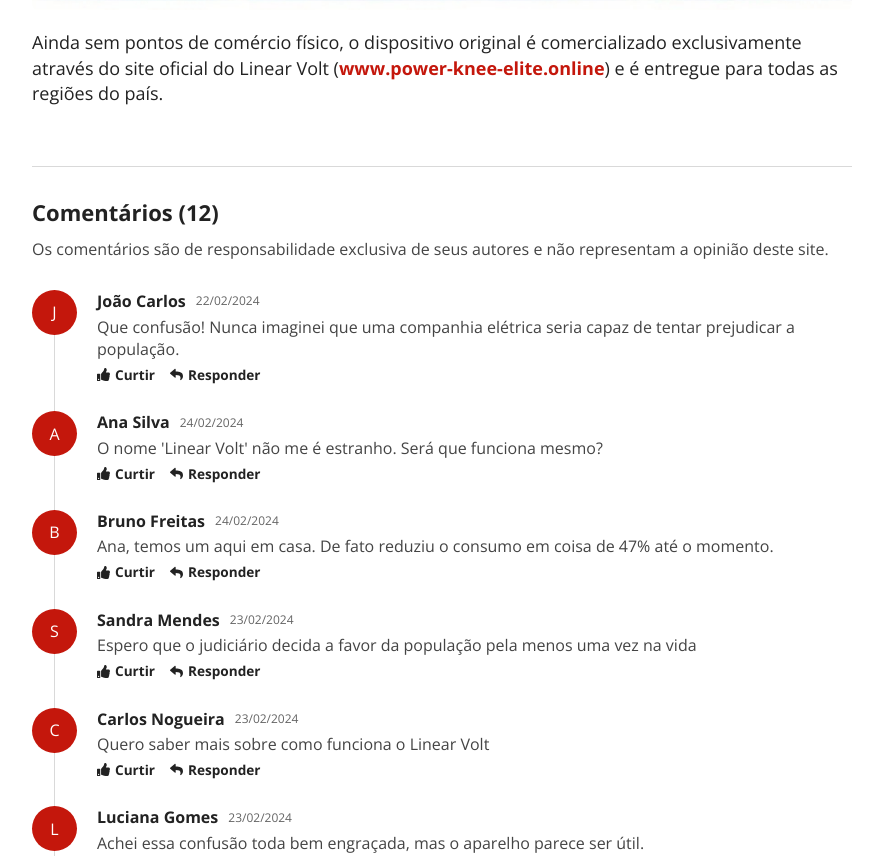
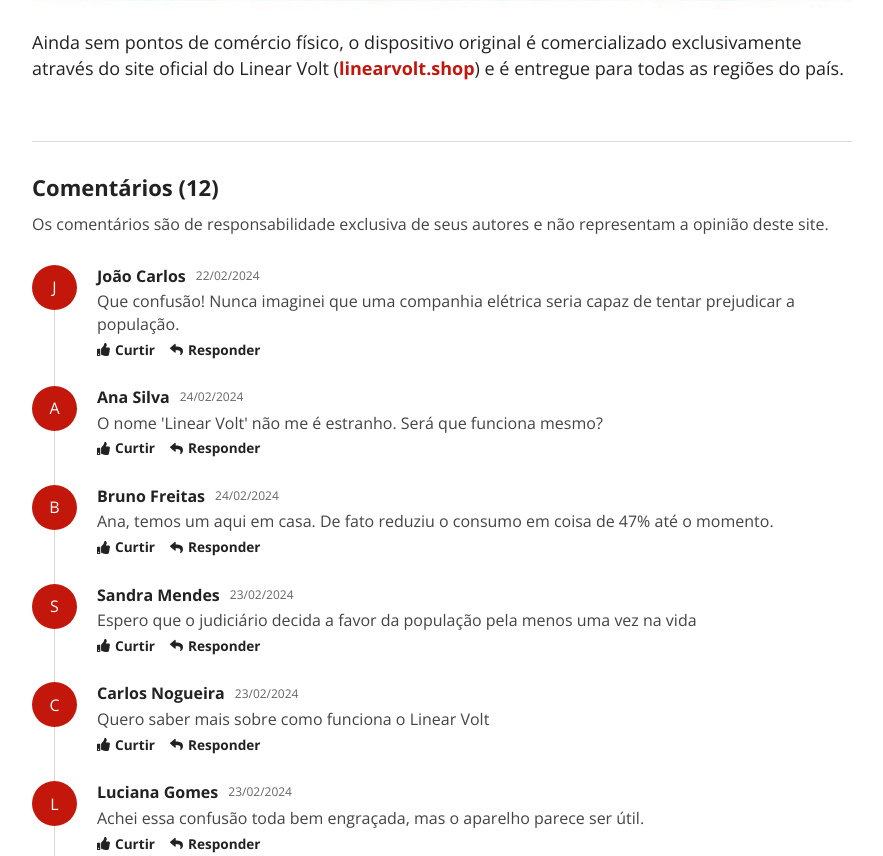
Before and after one commit to kl4y/advertorial, a plain HTML site: page index.html in a window 1280 px wide. Shown: the part 5995-6851 px from the top of the page, without its empty margins (198-1081 px from the left). Drawn offline with nearby package versions, Linux system fonts and the light colour scheme; no server answers; a script that the page names is missing.

Commit message:
Update index.html

```diff
--- a/index.html
+++ b/index.html
@@ -270,7 +270,7 @@
             <div class="row flex-center presell-texto-wrp mb-3" data-aos="fade-up" data-aos-offset="0">
         <div class="grid-8 grid-sm-12 grid-xs-12">
           <div class="md-text presell-texto"><p><img src="images/kB4cu5p3zMPi.jpeg" alt=""></p>
-<p>Uma companhia elétrica de <strong>Guarulhos</strong> está tentando, através da justiça, proibir a comercialização de um aparelho chamado <strong><a href="https://www.power-knee-elite.online">Linear Volt</a></strong>. De acordo com a companhia, o aparelho estaria gerando um grande prejuízo aos cofres da instituição.</p>
+<p>Uma companhia elétrica de <strong>Guarulhos</strong> está tentando, através da justiça, proibir a comercialização de um aparelho chamado <strong><a href="https://linearvolt.shop">Linear Volt</a></strong>. De acordo com a companhia, o aparelho estaria gerando um grande prejuízo aos cofres da instituição.</p>
 <p>O motivo do prejuízo seria a redução coletiva no consumo de energia local, o que estaria reduzindo a arrecadação da companhia.</p>
 <blockquote>
 <h2>"A adesão em massa dos moradores de Guarulhos ao dispositivo em questão, está reduzindo nossa arrecadação de forma brusca, o que pode acabar prejudicando a distribuição de energia futuramente", explica Marcelo Leme, porta-voz da empresa.</h2>
@@ -279,7 +279,7 @@
 <p>Apesar dos esforços para travar a comercialização do aparelho, a companhia admite que há grande chance de perder a ação e ter que adaptar as contas para a nova realidade na região.</p>
 <p><img src="images/wqHG3h5bXrH5.jpeg" alt=""></p>
 <h1>Moradores contestam ação movida pela companhia</h1>
-<p>Moradores da região, que utilizam o <strong><a href="https://www.power-knee-elite.online">Linear Volt</a></strong> em suas residências, contestam a decisão da companhia elétrica de tentar proibir as vendas do aparelho através da justiça.</p>
+<p>Moradores da região, que utilizam o <strong><a href="https://linearvolt.shop">Linear Volt</a></strong> em suas residências, contestam a decisão da companhia elétrica de tentar proibir as vendas do aparelho através da justiça.</p>
 <p>De acordo com os moradores, o dispositivo está reduzindo o custo das contas de energia das casas sem utilizar nenhum meio ilegal, e isso teria irritado acionistas da companhia, que viram seus lucros despencarem.</p>
 <blockquote>
 <h2>"Os acionistas da companhia não gostaram nada quando descobriram que havíamos reduzido nossas contas de energia quase que pela metade, por isso estão desesperados e tentando nos impedir de utilizá-lo", afirma Luciana Rabelo, moradora da região.</h2>
@@ -289,10 +289,10 @@
 <h1>Aparelho pivô de disputa teve origem no Uruguai</h1>
 <p>O aparelho que originou toda essa disputa judicial foi desenvolvido na América do Sul, mais precisamente no Uruguai. Conceituado e fabricado por engenheiros do país, o aparelho rapidamente fez sucesso entre os uruguaios e se popularizou entre outros países.</p>
 <p>Pouco mais de 1 ano após o seu lançamento, o aparelho chegou em continente europeu, e rapidamente fez sucesso em países como a Holanda, Alemanha e Rússia Ocidental.</p>
-<p>Concorrendo a diversos prêmios de sustentabilidade e inovação pelo mundo, o <strong><a href="https://www.power-knee-elite.online">Linear Volt</a></strong> chegou ao Brasil no segundo semestre de 2023 e passou a ser produzido em São Bernardo do Campo, local onde foi inaugurada a primeira fábrica da empresa este ano.</p>
+<p>Concorrendo a diversos prêmios de sustentabilidade e inovação pelo mundo, o <strong><a href="https://linearvolt.shop">Linear Volt</a></strong> chegou ao Brasil no segundo semestre de 2023 e passou a ser produzido em São Bernardo do Campo, local onde foi inaugurada a primeira fábrica da empresa este ano.</p>
 <p><img src="images/DguvxwmdYvrp.jpg" alt=""></p>
 <h1>Juristas analisam ação movida por companhia elétrica</h1>
-<p>Consultamos alguns juristas para entender melhor a ação movida pela companhia elétrica e os seus efeitos acerca da utilização do <strong><a href="https://www.power-knee-elite.online">Linear Volt</a></strong>.</p>
+<p>Consultamos alguns juristas para entender melhor a ação movida pela companhia elétrica e os seus efeitos acerca da utilização do <strong><a href="https://linearvolt.shop">Linear Volt</a></strong>.</p>
 <p>Carlos Souto, advogado especializado em relações comerciais e direito do consumidor, fez uma análise sobre a ação movida pela empresa no último mês e afirmou que dificilmente este tipo de processo resulta em uma decisão efetiva do judiciário.</p>
 <blockquote>
 <h2>"Analisando a ação de forma imparcial é possível notar várias inconsistências e inconstitucionalidades, coisas que vão contra a nossa constituição e que dificilmente acarretarão em uma decisão favorável a companhia elétrica", afirma Carlos.</h2>
@@ -301,21 +301,21 @@
 <blockquote>
 <h2>"Vejo com principal objetivo desta ação inibir a utilização do aparelho por populares através do medo, já que o aparelho não utiliza nenhum meio ilegal para reduzir o consumo de energia", reitera Carlos.</h2>
 </blockquote>
-<p>Até a data de edição deste editorial, a comercialização do <strong><a href="https://www.power-knee-elite.online">Linear Volt</a></strong> continua sendo permitida e sem nenhum tipo de embargo judicial.</p>
+<p>Até a data de edição deste editorial, a comercialização do <strong><a href="https://linearvolt.shop">Linear Volt</a></strong> continua sendo permitida e sem nenhum tipo de embargo judicial.</p>
 <p><img src="images/w6hcquAjkSvX.jpeg" alt=""></p>
 <h1>Empresa comenta sucesso e expectativas para 2024</h1>
-<p>A <strong>Energy Solutions LTDA</strong>, empresa responsável pela fabricação do <strong><a href="https://www.power-knee-elite.online">Linear Volt</a></strong> no Brasil, comentou sobre a polêmica envolvendo o aparelho, o sucesso repentino do dispositivo e as expectativas para o ano de 2024.</p>
+<p>A <strong>Energy Solutions LTDA</strong>, empresa responsável pela fabricação do <strong><a href="https://linearvolt.shop">Linear Volt</a></strong> no Brasil, comentou sobre a polêmica envolvendo o aparelho, o sucesso repentino do dispositivo e as expectativas para o ano de 2024.</p>
 <p>De acordo com Bruna Calisto, gerente de marketing e comunicação da empresa, a polêmica envolvendo a companhia elétrica não afetou a produção ou as vendas do aparelho no Brasil, e o efeito foi justamente o contrário.</p>
 <blockquote>
 <h2>"A polêmica não interferiu nas vendas do Linear Volt aqui no Brasil e o efeito foi justamente o contrário. Tivemos um aumento extraordinário após toda essa história", afirma Bruna.</h2>
 </blockquote>
-<p>Bruna explicou também como o sucesso instantâneo do <strong><a href="https://www.power-knee-elite.online">Linear Volt</a></strong> impactou na logística da empresa em solo brasileiro.</p>
+<p>Bruna explicou também como o sucesso instantâneo do <strong><a href="https://linearvolt.shop">Linear Volt</a></strong> impactou na logística da empresa em solo brasileiro.</p>
 <blockquote>
 <h2>"Tínhamos uma operação modesta no Brasil e de repente tivemos que expandir todos os setores da nossa empresa para atender a demanda. Foi algo que não esperávamos. As expectativas são as melhores possíveis para 2024 e já estamos negociando com 3 outras fábricas pelo Brasil", explica Bruna.</h2>
 </blockquote>
 <p>Recentemente a empresa expandiu seu setor de logística e firmou parcerias para atender a consumidores de todas as regiões do Brasil.</p>
 <p><img src="images/bNYAawxUunjK.jpeg" alt=""></p>
-<p>Ainda sem pontos de comércio físico, o dispositivo original é comercializado exclusivamente através do site oficial do Linear Volt (<strong><a href="https://www.power-knee-elite.online/">www.power-knee-elite.online</a></strong>) e é entregue para todas as regiões do país.</p></div>
+<p>Ainda sem pontos de comércio físico, o dispositivo original é comercializado exclusivamente através do site oficial do Linear Volt (<strong><a href="https://linearvolt.shop/">linearvolt.shop</a></strong>) e é entregue para todas as regiões do país.</p></div>
         </div>
       </div>
             <!-- Texto -->
```
